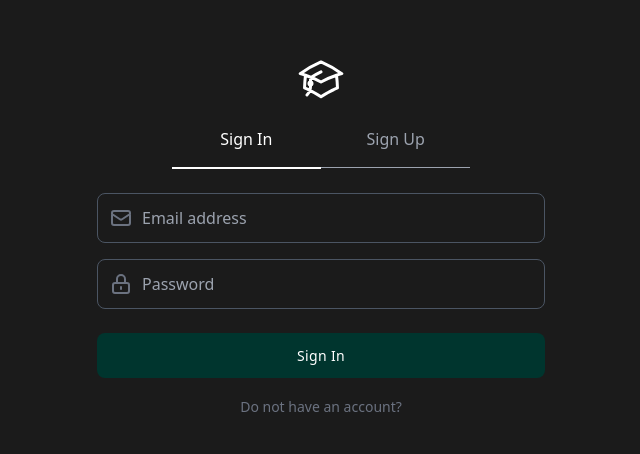
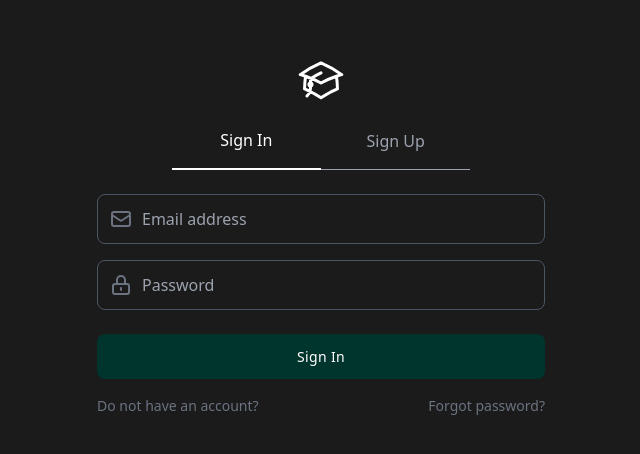
Before and after one commit to Smart-Grades/simple-grades, a Nuxt app: page /auth in a window 1280 px wide. Shown: the part 164-618 px from the top of the page, without its empty margins (319-959 px from the left). Built offline with nearby package versions, Linux system fonts and the light colour scheme; a web font is replaced by a local one.

Commit message:
feat: Added "Forgot Password" - not functional yet

```diff
--- a/components/Login.vue
+++ b/components/Login.vue
@@ -48,9 +48,13 @@
                     </button>
                 </div>
 
-                <div class="mt-4 text-center ">
+                <div class="mt-4 flex justify-between ">
                     <a @click="() => switchAuthForm()" href="#" class="text-sm text-gray-500 hover:underline ">
                         Do not have an account?
+                    </a>
+
+                    <a href="#" class="text-sm text-gray-500 hover:underline ">
+                        Forgot password?
                     </a>
                 </div>
             </form>
```
